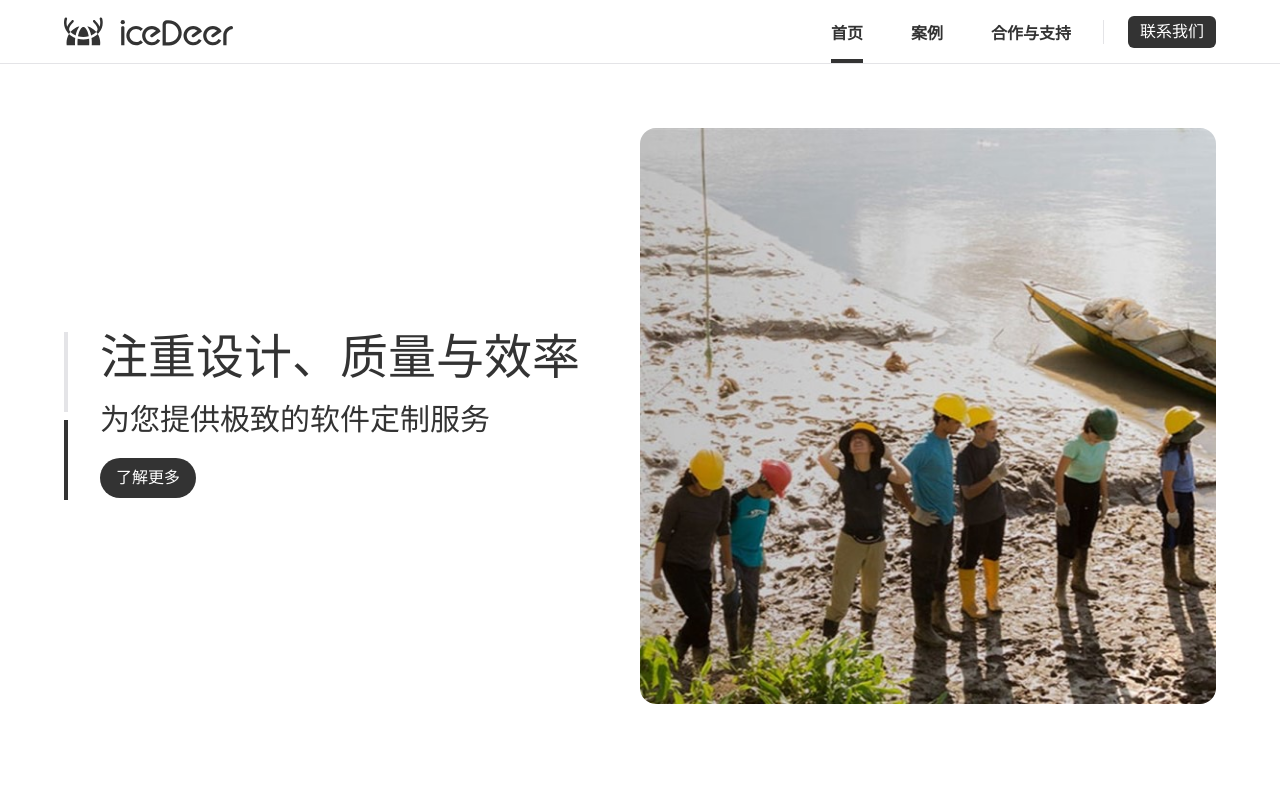
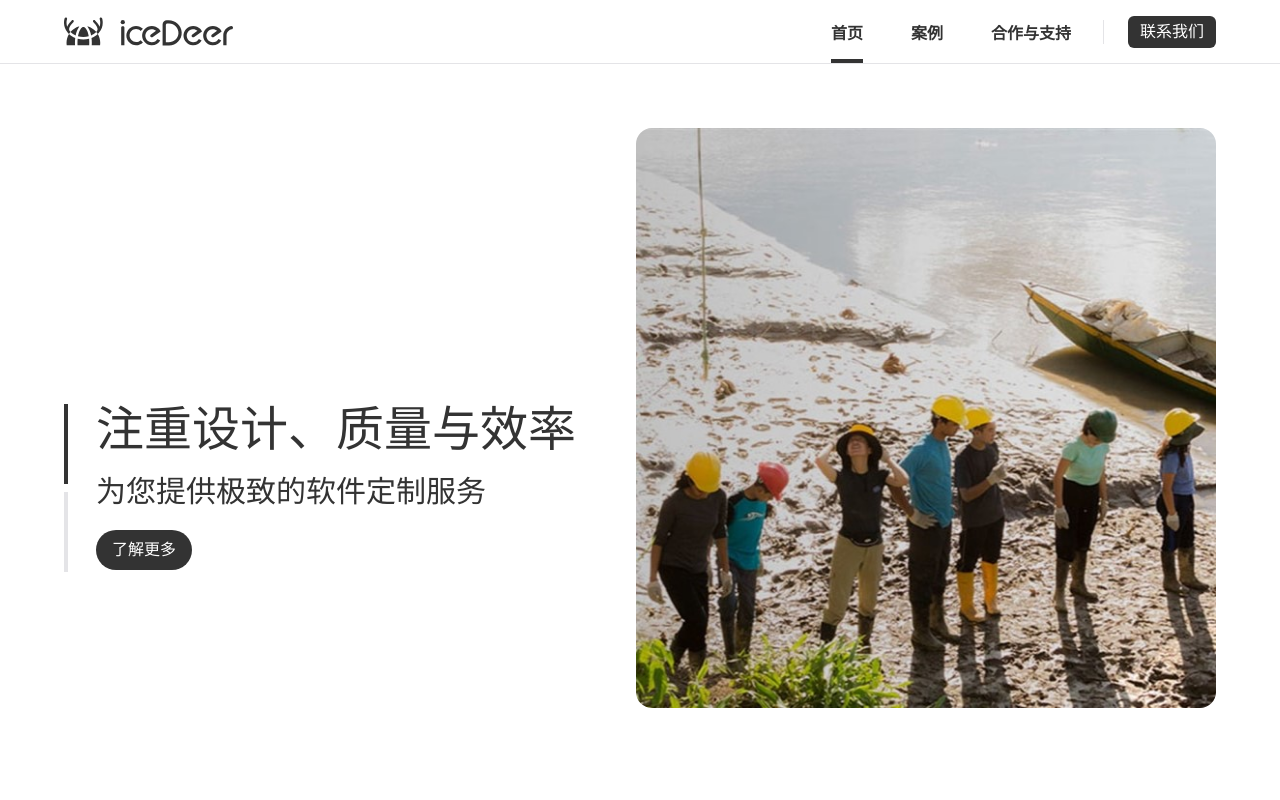
Before and after one commit to iceDeerStudio/icedeer-home, a Next.js app: page / in a window 1280 px wide. Shown: the top 800 px of the page. Built offline with nearby package versions, Linux system fonts and the light colour scheme; a web font is replaced by a local one.

Commit message:
developing

```diff
--- a/app/(home)/page.jsx
+++ b/app/(home)/page.jsx
@@ -2,6 +2,7 @@ import Header from '@/components/home/header'
 import Image from 'next/image'
 
 import banner from '@/public/banner.jpg'
+import banner1 from '@/public/banner1.jpg'
 import contact from '@/public/contact.png'
 import wechat from '@/public/wechat.jpg'
 
@@ -17,6 +18,7 @@ import Banner from '@/components/home/banner'
 import ServeColumn from '@/components/home/serve-column'
 import Footer from '@/components/home/footer'
 import AdvantageColumn from '@/components/home/advantage-column'
+import StepColumn from '@/components/home/step-column'
 
 export default function HomePage() {
 
@@ -39,7 +41,12 @@ export default function HomePage() {
             title: '注重设计、质量与效率',
             content: '为您提供极致的软件定制服务',
             image: banner,
-        }
+        },
+        {
+            title: '我们的使命是',
+            content: '为您提供极致的软件定制服务',
+            image: banner1,
+        },
     ]
     const tabs = [
         {
@@ -111,6 +118,40 @@ export default function HomePage() {
             image: quatityIllustration,
         },
     ]
+    const steps = [
+        {
+            title: '需求分析',
+            content: ['初步沟通', '详细讨论', '确定开发方案', '签订合同',],
+        },
+        {
+            title: '产品原型设计',
+            content: ['界面交互设计','原型DEMO'],
+        },
+        {
+            title: '产品UI设计',
+            content: ['设计稿'],
+        },
+        {
+            title: '开发阶段',
+            content: ['架构设计','界面布局','功能实现','数据对接'],
+        },
+        {
+            title: '测试',
+            content: ['单元测试','真机测试','功能测试','测试跟踪','测试报告'],
+        },
+        {
+            title: '验收',
+            content: [],
+        },
+        {
+            title: '部署上线',
+            content: ['正式发布'],
+        },
+        {
+            title: '后期维护',
+            content: ['及时跟进','帮助客户','维护工作'],
+        },
+    ]
 
     return (
         <div className=" w-full min-h-full">
@@ -119,6 +160,7 @@ export default function HomePage() {
             <ServeColumn serves={serves} />
             <TabColumn tabs={tabs} />
             <AdvantageColumn advantages={advantages} />
+            <StepColumn steps={steps} />
             <section className='useMax py-lg'>
                 <div className='flex p-md rounded-xl bg-primary flex-row justify-between text-white'>
                     <div className='flex flex-col justify-center gap-3'>
--- a/app/globals.css
+++ b/app/globals.css
@@ -12,20 +12,20 @@
 
 @font-face {
   font-family: 'HarmonyOSHans-Regular';
-  src: url('/public/font/HarmonyOS_Sans_SC_Regular.ttf') format('truetype');
+  src: url('/font/HarmonyOS_Sans_SC_Regular.ttf') format('truetype');
   font-weight: normal;
   font-style: normal;
 }
 
 @font-face {
   font-family: 'HarmonyOSHans-Medium';
-  src: url('/public/font/HarmonyOS_Sans_SC_Medium.ttf') format('truetype');
+  src: url('/font/HarmonyOS_Sans_SC_Medium.ttf') format('truetype');
   font-weight: bolder;
   font-style: normal;
 }
 
 body {
-  font-family: "HarmonyOSHans-Regular","HarmonyOSHans-Medium";
+  font-family: "HarmonyOSHans-Regular", "HarmonyOSHans-Medium";
   color: rgb(var(--primary));
   background: rgb(var(--background));
 }
@@ -38,3 +38,43 @@ body {
   padding-left: 4rem;
   padding-right: 4rem;
 }
+
+.useBannerImgFa {
+  perspective: 4000px;
+}
+
+.useBannerImg-enter {
+  opacity: 0;
+  transform: translateY(80%) rotateX(-90deg) translateZ(50px);
+  transform-style: preserve-3d;
+}
+
+.useBannerImg-enter-done {
+  opacity: 1;
+  transform: translateY(0) rotateX(0);
+  transform-style: preserve-3d;
+  transition: 1s cubic-bezier(.67, 0, .32, 1) opacity, 1s cubic-bezier(.67, 0, .32, 1) transform;
+}
+
+.useBannerImg-exit-done {
+  opacity: 0;
+  transform: rotateX(33deg) translateY(-33%) translateZ(50px);
+  transition: 350ms linear opacity, 1s ease-out transform;
+}
+
+.useBannerText-enter {
+  opacity: 0;
+  transform: translateY(40px);
+}
+
+.useBannerText-enter-done {
+  opacity: 1;
+  transform: translateY(0);
+  transition: 500ms cubic-bezier(.67, 0, .32, 1) opacity 500ms, 500ms cubic-bezier(.67, 0, .32, 1) transform 500ms;
+}
+
+.useBannerText-exit-done {
+  opacity: 0;
+  transform: translateY(-40px);
+  transition: 1s cubic-bezier(.67, 0, .32, 1) opacity, 1s cubic-bezier(.67, 0, .32, 1) transform;
+}
--- a/components/home/banner.jsx
+++ b/components/home/banner.jsx
@@ -1,22 +1,48 @@
+"use client"
+import { cn } from '@/lib/cn'
 import Image from 'next/image'
+import { useEffect, useRef, useState } from 'react'
+
+import { CSSTransition } from 'react-transition-group'
 
 export default function Banner({ data }) {
+    const [activeBanner, setActiveBanner] = useState(0)
+    const [loaded, setLoaded] = useState(false)
+
+    useEffect(() => {
+        setActiveBanner(1)
+        const timer = setInterval(() => {
+            setActiveBanner(prev => prev + 1 === data.length ? 0 : prev + 1)
+        }, 5000)
+
+        return () => clearInterval(timer)
+    }, [])
+
+    useEffect(() => {
+        if (!loaded) setLoaded(true)
+    }, [activeBanner])
+
     return (
-        <div className='w-full relative'>
-            <div className='useMax h-full w-full flex flex-row'>
-                <div className='flex flex-col w-1 justify-center gap-2'>
-                    <span className=' h-20 w-full bg-divider'></span>
-                    <span className=' h-20 w-full bg-primary'></span>
+        <div className='w-full useMax  h-[848px]'>
+            <div className={cn('h-full flex flex-row relative',!loaded && ' transition-opacity opacity-0')}>
+                <div className='flex flex-col w-1 justify-center gap-2 z-10'>
+                    {Array(data.length).fill(0).map((_, index) => (
+                        <span key={index} onClick={() => setActiveBanner(index)} className={cn(' cursor-pointer h-20 w-full bg-divider', activeBanner === index && 'bg-primary')}></span>
+                    ))}
                 </div>
-                {data.map(banner => (
-                    <div key={banner.title} className='flex-1 flex flex-row gap-7'>
+                {data.map((banner, index) => (
+                    <div key={banner.title} className=' absolute w-full h-full top-0 left-0 flex-1 flex flex-row gap-7 '>
+                        <CSSTransition appear={true} timeout={1} in={index === activeBanner} classNames="useBannerText">
                             <div className=' flex flex-col justify-center px-md'>
                                 <p className=' text-5xl pb-5 '>{banner.title}</p>
                                 <p className=' text-3xl pb-4'>{banner.content}</p>
                                 <button className=' self-baseline mt-1 px-4 py-2 rounded-full bg-primary text-white'>了解更多</button>
                             </div>
-                        <div className='flex flex-col justify-right items-end flex-1 py-lg'>
+                        </CSSTransition>
+                        <div className='flex flex-col justify-right items-end flex-1 py-lg useBannerImgFa'>
+                            <CSSTransition timeout={1} in={index === activeBanner} classNames="useBannerImg">
                                 <Image className=' rounded-2xl' height={720} src={banner.image} />
+                            </CSSTransition>
                         </div>
                     </div>
                 ))}
--- /dev/null
+++ b/components/home/step-column.jsx
@@ -0,0 +1,37 @@
+export default function StepColumn({ steps }) {
+    return (
+        <section className='bg-secondaryBackground py-lg'>
+            <div className="useMax relative">
+                <h2 className='w-full text-center text-3xl font-semibold pb-md'>服务流程</h2>
+                <p className=' text-center text-lg pb-md'>
+                    iceDeer通过扎实严谨的项目流程，精研细磨，匠心出精品
+                </p>
+                <div className="flex flex-row pb-md">
+                    {steps.map((step, index) => (
+                        <div key={step.title} className=" flex flex-col flex-1">
+                            <div className="flex flex-row items-center h-12 relative">
+                                {index !== 0 &&
+                                    <div className=" absolute left-[-24px] h-14 w-12 rounded-r-full bg-primary border-4 border-l-0 border-secondaryBackground"></div>
+                                }
+                                <div className="h-full w-full rounded-r-full bg-primary border-4 border-primary px-sm text-background flex flex-row justify-center items-center">
+                                    {step.title}
+                                </div>
+                            </div>
+                            <div className="flex flex-col items-center mt-sm">
+                                <span className="h-8 w-8 leading-8 rounded-full text-center bg-primary text-background text-lg">{index}</span>
+                                {step.content.map(v => (
+                                    <>
+                                        <span className=" w-2 h-2 border-r-2 border-b-2 rotate-45 border-primary"></span>
+                                        <p className=" pt-1">{v}</p>
+                                    </>
+                                ))}
+                            </div>
+                        </div>
+                    ))}
+
+                </div>
+
+            </div>
+        </section>
+    )
+}
--- a/package.json
+++ b/package.json
@@ -13,6 +13,7 @@
     "next": "14.0.0",
     "react": "^18",
     "react-dom": "^18",
+    "react-transition-group": "^4.4.5",
     "tailwind-merge": "^2.2.0"
   },
   "devDependencies": {
```
Also changed, not shown: public/banner1.jpg, 1 other file (tests, documents, lock files or other folders). Lines whose indentation alone changed are shown as unchanged.
